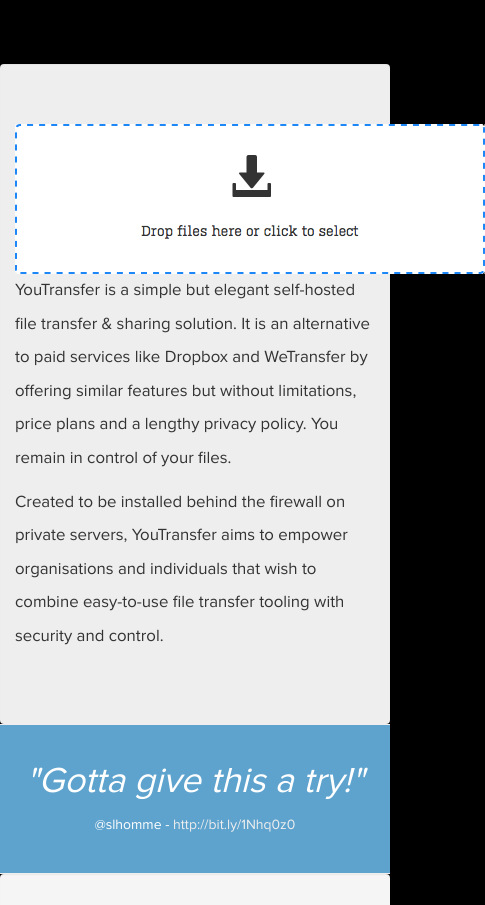
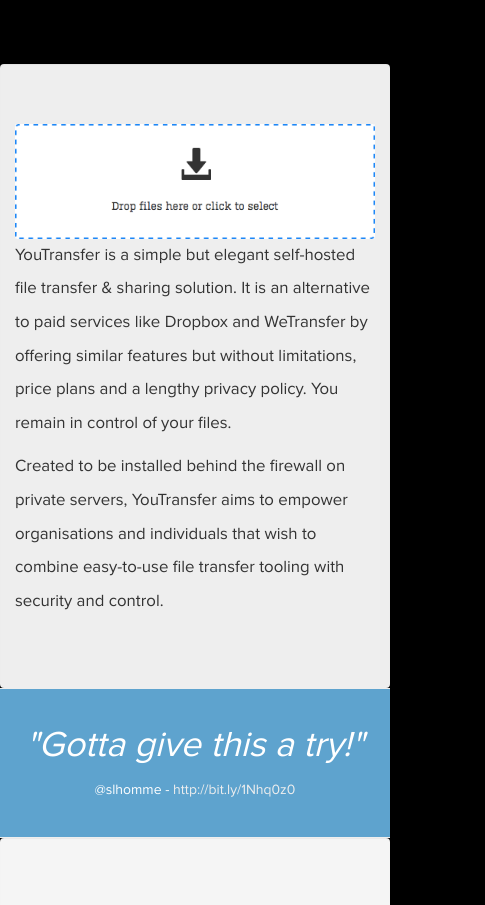
Before and after one commit to YouTransfer/YouTransfer, a website: page index.html in a window 390 px wide. Shown: the part 780-1685 px from the top of the page, 485 px wide, since content can reach past the window. Drawn offline with nearby package versions, Linux system fonts and the light colour scheme; some packages are replaced by stand-ins of ours; a script that the page names is missing.

Commit message:
Fixing issue with responsiveness

```diff
--- a/css/styles.css
+++ b/css/styles.css
@@ -64,6 +64,12 @@
 
 #about p {
 	font-size: 120%;
+}
+
+#about img {
+	width: 100%;
+	max-width:470px;
+	max-height:150px;
 }
 
 .takeaway {
--- a/index.html
+++ b/index.html
@@ -26,7 +26,7 @@
 		<section id="about" class="well">
 			<div class="container">
 				<div class="row">
-					<div class="col-md-5">
+					<div class="col-md-5 text-center">
 						<img src="assets/frame.png" />
 					</div>
 					<div class="col-md-offset-1 col-md-6">
```
